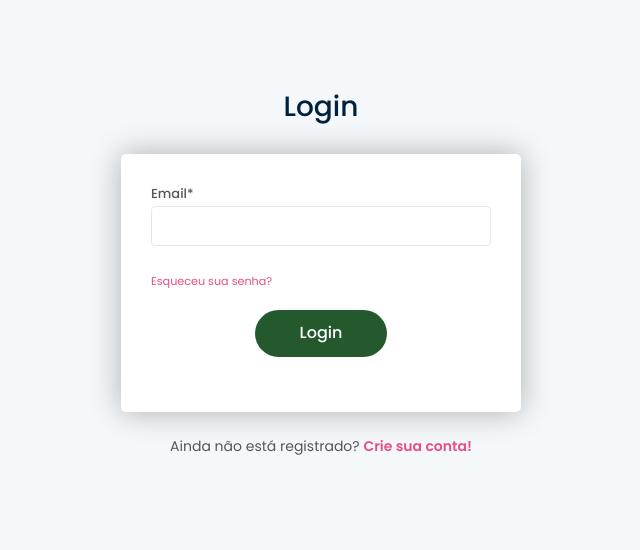
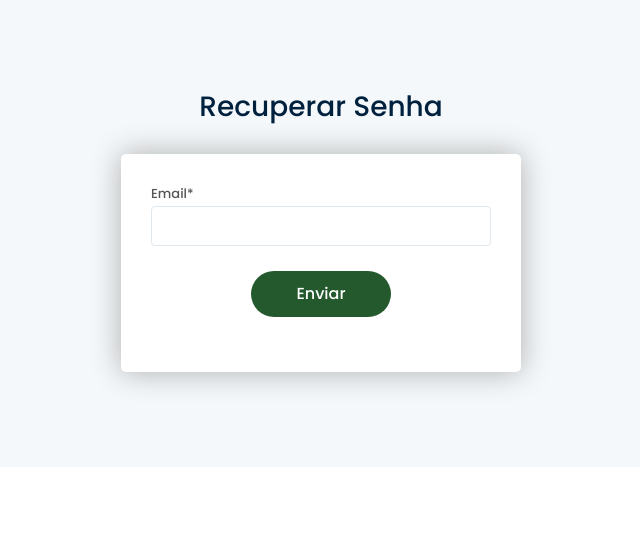
Before and after one commit to Projetos-StartupGO/startupgo-auth, a Django app: page /accounts/password_reset/ in a window 1280 px wide. Shown: the part 81-631 px from the top of the page, without its empty margins (319-959 px from the left). Run offline with Django 3.2, Linux system fonts and the light colour scheme; parts of the project's set-up code (start-up, migrations or seed data) failed here and were passed over; some libraries are stand-ins or nearby versions.

Commit message:
Fix links and texts

```diff
--- a/templates/registration/login.html
+++ b/templates/registration/login.html
@@ -20,7 +20,8 @@
                     </form>
                 </div>
                 <p class="text-center link_bright">
-                    Ainda não está registrado? <a href="#0"><strong>Crie sua conta!</strong></a>
+                    Ainda não está registrado?
+                    <a href="{% url 'accounts_registration' %}"><strong>Crie sua conta!</strong></a>
                 </p>
             </div>
             <!-- /login -->
--- a/templates/registration/password_reset_form.html
+++ b/templates/registration/password_reset_form.html
@@ -3,7 +3,7 @@
     <div>
         <div class="container margin_60_35">
             <div id="login">
-                <h1>Login</h1>
+                <h1>Recuperar Senha</h1>
                 <div class="box_form">
                     <form method="POST" action="." novalidate>
                         {% csrf_token %}
@@ -13,15 +13,11 @@
                         <a href="#0" class="social_bt linkedin">Login com Linkedin</a> -->
                         <!-- <div class="divider"><span>Ou</span></div> -->
                         {{form | crispy}}
-                        <a href="#0"><small>Esqueceu sua senha?</small></a>
                         <div class="form-group text-center add_top_20">
-                            <input class="btn_1 medium" type="submit" value="Login" />
+                            <input class="btn_1 medium" type="submit" value="Enviar" />
                         </div>
                     </form>
                 </div>
-                <p class="text-center link_bright">
-                    Ainda não está registrado? <a href="#0"><strong>Crie sua conta!</strong></a>
-                </p>
             </div>
             <!-- /login -->
         </div>
--- a/templates/registration/registration.html
+++ b/templates/registration/registration.html
@@ -14,6 +14,9 @@
                         <a href="#0" class="social_bt linkedin">Login com Linkedin</a>
                         <div class="divider"><span>Ou</span></div> -->
                         {{form | crispy}}
+                        <div class="form-group text-center add_top_20">
+                            <input class="btn_1 medium" type="submit" value="Salvar" />
+                        </div>
                     </form>
                 </div>
                 <p class="text-center link_bright">
```
